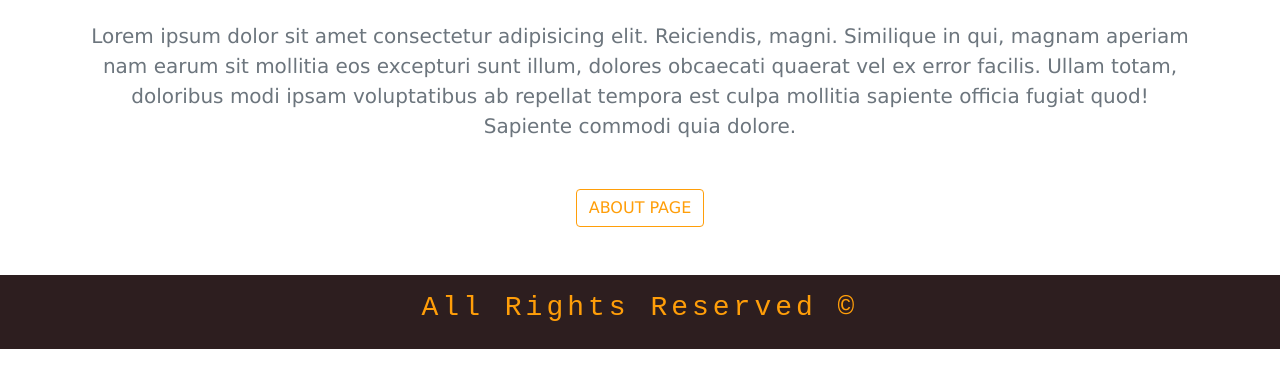
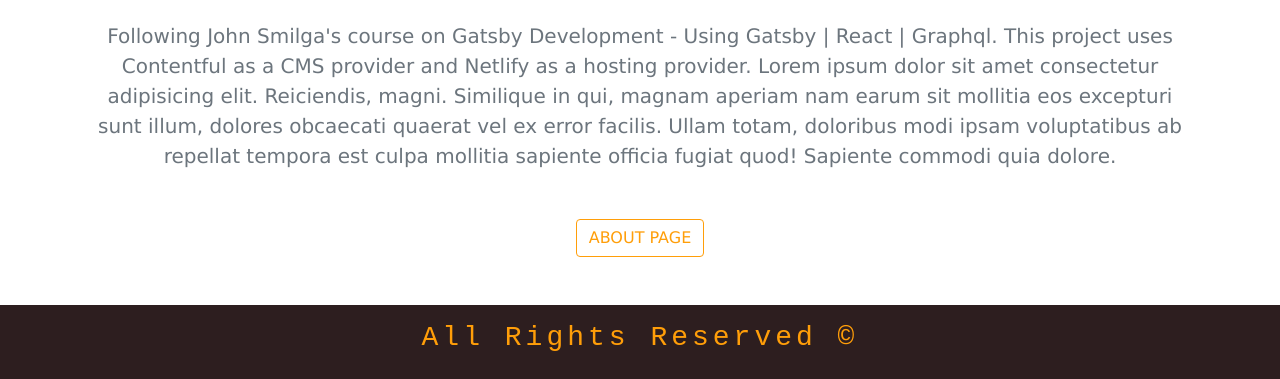
Before and after one commit to mwptje/gatsby-course-coffee-site, a Gatsby site: page /about in a window 1280 px wide. Shown: the part 672-1051 px from the top of the page. Before the commit the page ends 1021 px from the top, so only its background shows below. Built offline with nearby package versions, Linux system fonts and the light colour scheme; Gatsby itself is replaced by a stand-in of ours.

Commit message:
changed info

```diff
--- a/src/components/Home/Info.js
+++ b/src/components/Home/Info.js
@@ -10,12 +10,15 @@
         <div className="row">
           <div className="col-10 col-sm mx-auto text-center">
             <p className="lead text-muted mb-5">
-              Lorem ipsum dolor sit amet consectetur adipisicing elit.
-              Reiciendis, magni. Similique in qui, magnam aperiam nam earum sit
-              mollitia eos excepturi sunt illum, dolores obcaecati quaerat vel
-              ex error facilis. Ullam totam, doloribus modi ipsam voluptatibus
-              ab repellat tempora est culpa mollitia sapiente officia fugiat
-              quod! Sapiente commodi quia dolore.
+              Following John Smilga's course on Gatsby Development - Using
+              Gatsby | React | Graphql. This project uses Contentful as a CMS
+              provider and Netlify as a hosting provider. Lorem ipsum dolor sit
+              amet consectetur adipisicing elit. Reiciendis, magni. Similique in
+              qui, magnam aperiam nam earum sit mollitia eos excepturi sunt
+              illum, dolores obcaecati quaerat vel ex error facilis. Ullam
+              totam, doloribus modi ipsam voluptatibus ab repellat tempora est
+              culpa mollitia sapiente officia fugiat quod! Sapiente commodi quia
+              dolore.
             </p>
             <Link to="/about">
               <button className="btn text-uppercase btn-yellow">
```
